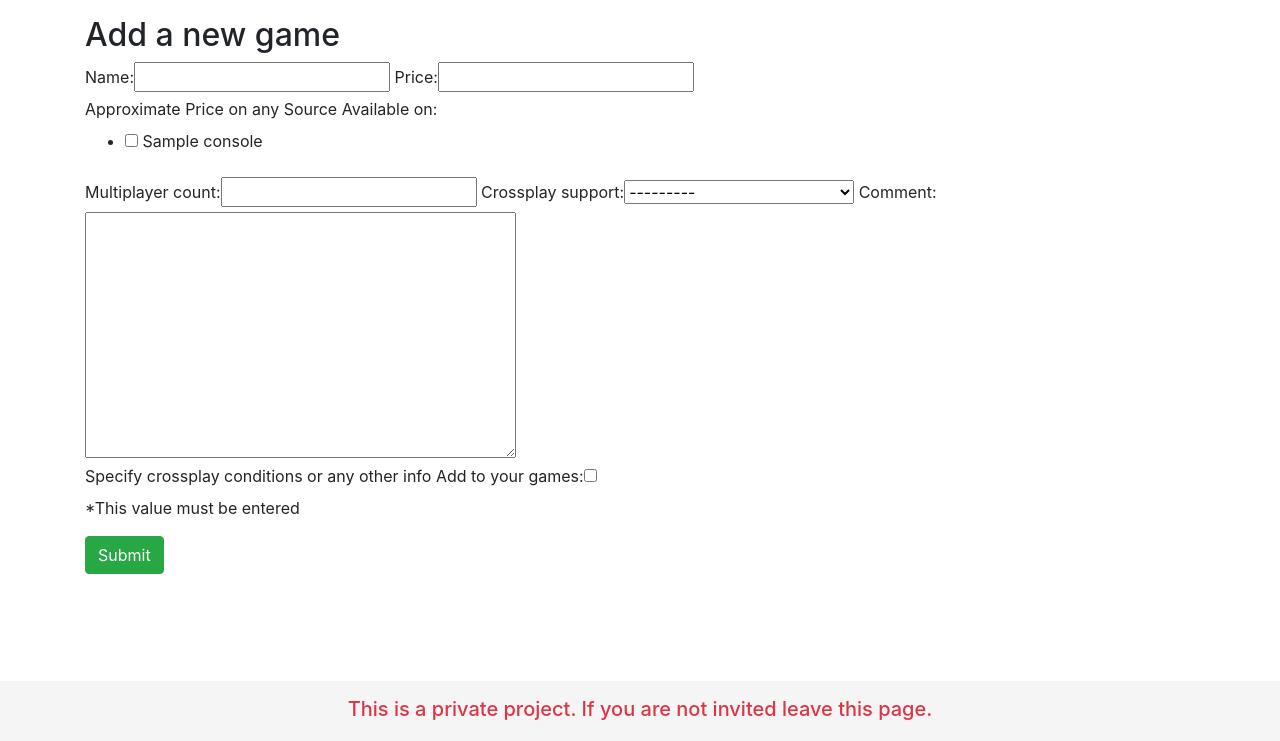
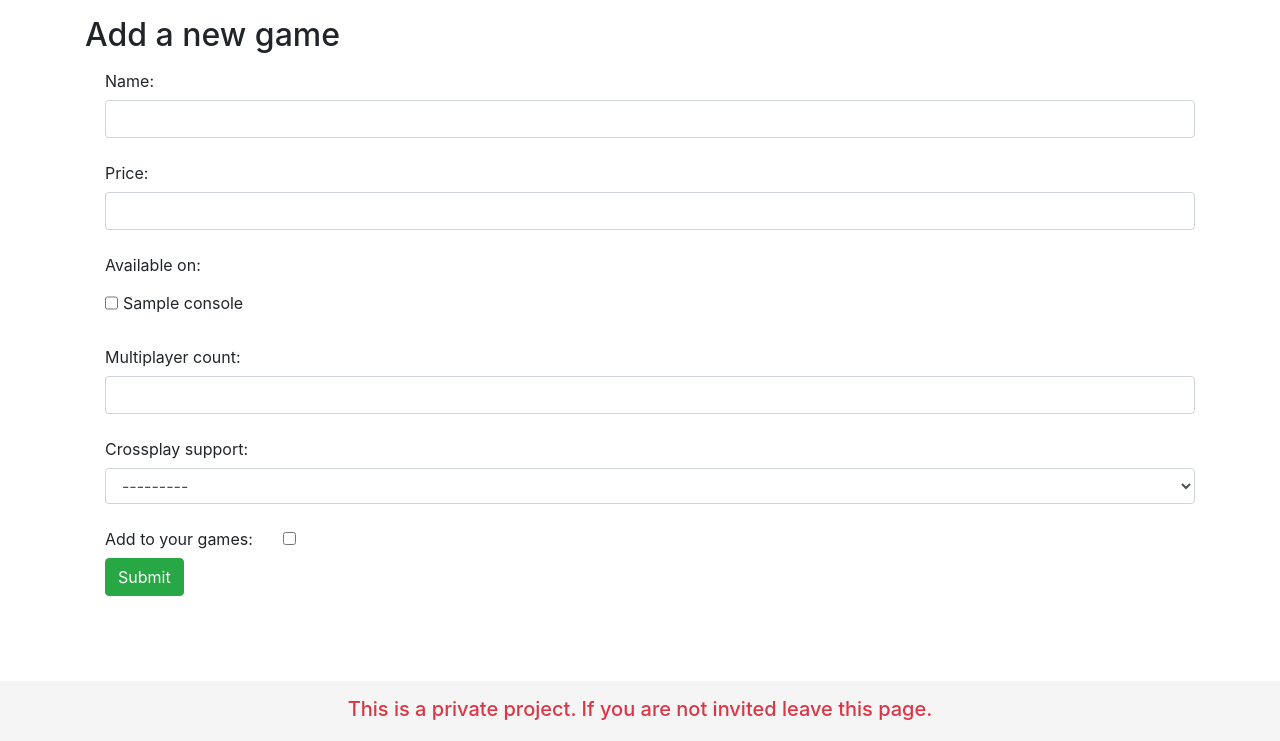
Before and after one commit to lukasburg/aMaze, a Django app: page /game/create/ in a window 1280 px wide. Shown: the part 59-800 px from the top of the page. Run offline with Django 3.2, Linux system fonts and the light colour scheme; a user stored in the database is signed in; tables that the repository leaves empty hold one stand-in row (values such as "Sample post"); some libraries are stand-ins or nearby versions.

Commit message:
Fix game-add layout

```diff
--- a/play_together/static/play_together/style.css
+++ b/play_together/static/play_together/style.css
@@ -44,7 +44,8 @@ body {
     vertical-align: middle;
 }
 
-.form-control-wrapper input:not(.btn), .form-control-wrapper select {
+/* Replicate Bootstrap 4 form rendering despite djangos form "mess" */
+.form-control-wrapper input:not(.btn), .form-control-wrapper select, .form-control-wrapper textarea{
     display: block;
     width: 100%;
     padding: .375rem .75rem;
@@ -65,3 +66,21 @@ body {
     font-size: inherit;
     line-height: 1.5;
 }
+
+.form-control-wrapper ul {
+    padding: 0;
+}
+
+.form-control-wrapper ul li {
+    list-style: none;
+}
+
+.form-control-wrapper ul li label {
+    display: flex;
+    justify-content: flex-start;
+}
+
+.form-control-wrapper ul li label input {
+    width: auto !important;
+    margin-right: 5px;
+}
--- a/play_together/templates/play_together/game_form.html
+++ b/play_together/templates/play_together/game_form.html
@@ -8,10 +8,20 @@
   <div class="row">
     <div class="col">
       <form method="post" action=".">
-        {% csrf_token %}
-        {{ form }}
-        <p>*This value must be entered</p>
-        <input type="submit" value="Submit" class="btn btn-success">
+        <div class="form-control-wrapper form-col-wrapper form-check">
+          {% csrf_token %}
+          <div class="form-group">{{ form.name.label_tag }}{{ form.name }}</div>
+          <div class="form-group">{{ form.price.label_tag }}{{ form.price }}</div>
+          <div class="form-group">{{ form.available_on.label_tag }}{{ form.available_on }}</div>
+          <div class="form-group">{{ form.multiplayer_count.label_tag }}{{ form.multiplayer_count }}</div>
+          <div class="form-group">{{ form.crossplay_support.label_tag }}{{ form.crossplay_support }}</div>
+          <div class="row align-items-center">
+            <div class="col-auto">{{ form.add_to_your_games.label_tag }}</div>
+            <div class="col-auto">{{ form.add_to_your_games }}</div>
+          </div>
+          {{ form.success_redirect }}
+          <input type="submit" value="Submit" class="btn btn-success">
+        </div>
       </form>
     </div>
   </div>
```
Also changed, not shown: play_together/templates/play_together/group_detail.html (+16 -6 lines), play_together/templates/play_together/player_detail.html (+7 -8 lines).
